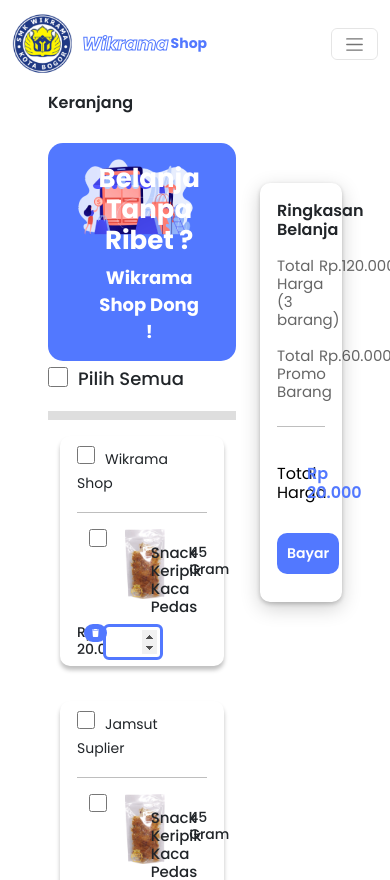
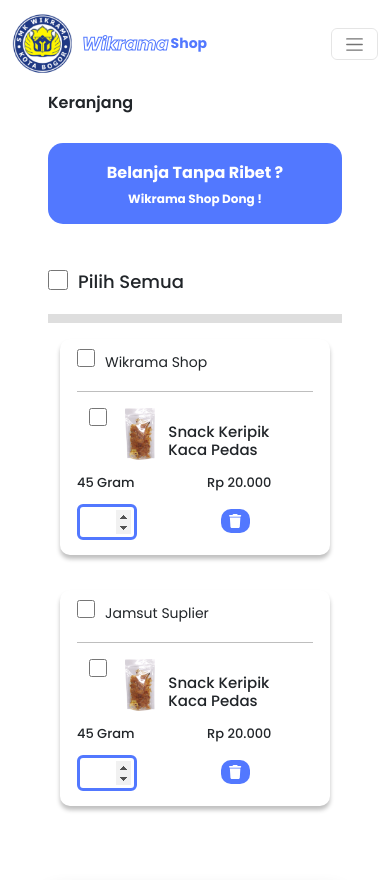
Before and after one commit to alvanfath/Wikrama-Shop-Jamsut, a React (Create React App) app: page /keranjang in a window 390 px wide. Shown: the top 880 px of the page. Built offline with nearby package versions, Linux system fonts and the light colour scheme.

Commit message:
keranjang responsive

```diff
--- a/src/pages/home/Keranjang.js
+++ b/src/pages/home/Keranjang.js
@@ -34,13 +34,13 @@
                         <h1 className="title-text">Keranjang</h1>
                     </div>
                     <div className="row">
-                        <div className="col-8">
+                        <div className="col-12 col-sm-12 col-md-12 col-lg-8">
                             <div className="banner-chart bg-blue">
                                 <div className="row">
-                                    <div className="col-2">
+                                    <div className="col-md-2 col-lg-2">
                                         <img src={Chartbanner}></img>
                                     </div>
-                                    <div className="col-9">
+                                    <div className="col-12 col-sm-12 col-md-9 col-lg-9">
                                         {/* banner */}
                                         <div className="text-center text-white">
                                             <div className="text-banner">
@@ -68,29 +68,29 @@
                                                 <ColoredLine color="black" />
                                             </div>
                                             <div className="row">
-                                                <div className="col-1 px-4">
+                                                <div className="col-1 col-sm-1 col-md-1 col-lg-1 px-4">
                                                     <input className="small-checkbox" type={"checkbox"}></input>
                                                 </div>
-                                                <div className="col-2">
+                                                <div className="col-2 col-sm-5 col-md-2 col-lg-2">
                                                     <div className="image-keranjang">
                                                         <img src={Produk} alt="gambar-produk"></img>
                                                     </div>
                                                 </div>
-                                                <div className="col-3">
+                                                <div className="col-7 col-sm-6 col-md-3 col-lg-3">
                                                     <h4>Snack Keripik Kaca Pedas</h4>
                                                 </div>
-                                                <div className="col-2">
+                                                <div className="col-6 col-sm-6 col-md-1 col-lg-2">
                                                     <h5>45 Gram</h5>
                                                 </div>
-                                                <div className="col-2">
+                                                <div className="col-6 col-sm-6 col-md-2 col-lg-2">
                                                     <h5>Rp 20.000</h5>
                                                 </div>
-                                                <div className="col-1">
+                                                <div className="col-6 col-sm-6 col-md-1 col-lg-1">
                                                     <div className="input-number-keranjang">
                                                         <input type="number" min="1"></input>
                                                     </div>
                                                 </div>
-                                                <div className="col-1">
+                                                <div className="col-4 col-sm-4 col-md-2 col-lg-1">
                                                     <div className="icon-trash d-flex justify-content-end">
                                                         <button className="card-button"><FontAwesomeIcon icon={faTrash} /></button>
                                                     </div>
@@ -106,29 +106,29 @@
                                                 <ColoredLine color="black" />
                                             </div>
                                             <div className="row">
-                                                <div className="col-1 px-4">
+                                                <div className="col-1 col-sm-1 col-md-1 col-lg-1 px-4">
                                                     <input className="small-checkbox" type={"checkbox"}></input>
                                                 </div>
-                                                <div className="col-2">
+                                                <div className="col-2 col-sm-5 col-md-2 col-lg-2">
                                                     <div className="image-keranjang">
                                                         <img src={Produk} alt="gambar-produk"></img>
                                                     </div>
                                                 </div>
-                                                <div className="col-3">
+                                                <div className="col-7 col-sm-6 col-md-3 col-lg-3">
                                                     <h4>Snack Keripik Kaca Pedas</h4>
                                                 </div>
-                                                <div className="col-2">
+                                                <div className="col-6 col-sm-6 col-md-1 col-lg-2">
                                                     <h5>45 Gram</h5>
                                                 </div>
-                                                <div className="col-2">
+                                                <div className="col-6 col-sm-6 col-md-2 col-lg-2">
                                                     <h5>Rp 20.000</h5>
                                                 </div>
-                                                <div className="col-1">
+                                                <div className="col-6 col-sm-6 col-md-1 col-lg-1">
                                                     <div className="input-number-keranjang">
                                                         <input type="number" min="1"></input>
                                                     </div>
                                                 </div>
-                                                <div className="col-1">
+                                                <div className="col-4 col-sm-4 col-md-2 col-lg-1">
                                                     <div className="icon-trash d-flex justify-content-end">
                                                         <button className="card-button"><FontAwesomeIcon icon={faTrash} /></button>
                                                     </div>
@@ -140,7 +140,7 @@
                             </section>
                         </div>
                         {/* Peyment */}
-                        <div className="col-4">
+                        <div className="col-md-12 col-lg-4">
                             <div className="card-checkout">
                                 <div className="container py-2">
                                     <h2 className="text-start">Ringkasan Belanja</h2>
--- a/src/style/custom.css
+++ b/src/style/custom.css
@@ -1512,5 +1512,35 @@
     .review-produk-text p {
         font-size: 12px;
     }
-
-}
+    .banner-chart{
+        margin-bottom: 40px;
+    }
+    .banner-chart img{
+        display: none;
+    }
+    .text-banner h3{
+        font-size: 16px;
+    }
+    .text-banner p{
+        font-size: 12px;
+    }
+    .card-keranjang{
+        padding-bottom: 35px;
+    }
+    .image-keranjang img{
+        width: 30px;
+    }
+    .card-keranjang h5{
+        font-size: 13px;
+    }
+    .input-number-keranjang{
+        position: relative;
+        top: 20px;
+    }
+    button.card-button{
+        position: relative;
+        top: 10px;
+        font-size: 14px;
+    }
+
+}
```
